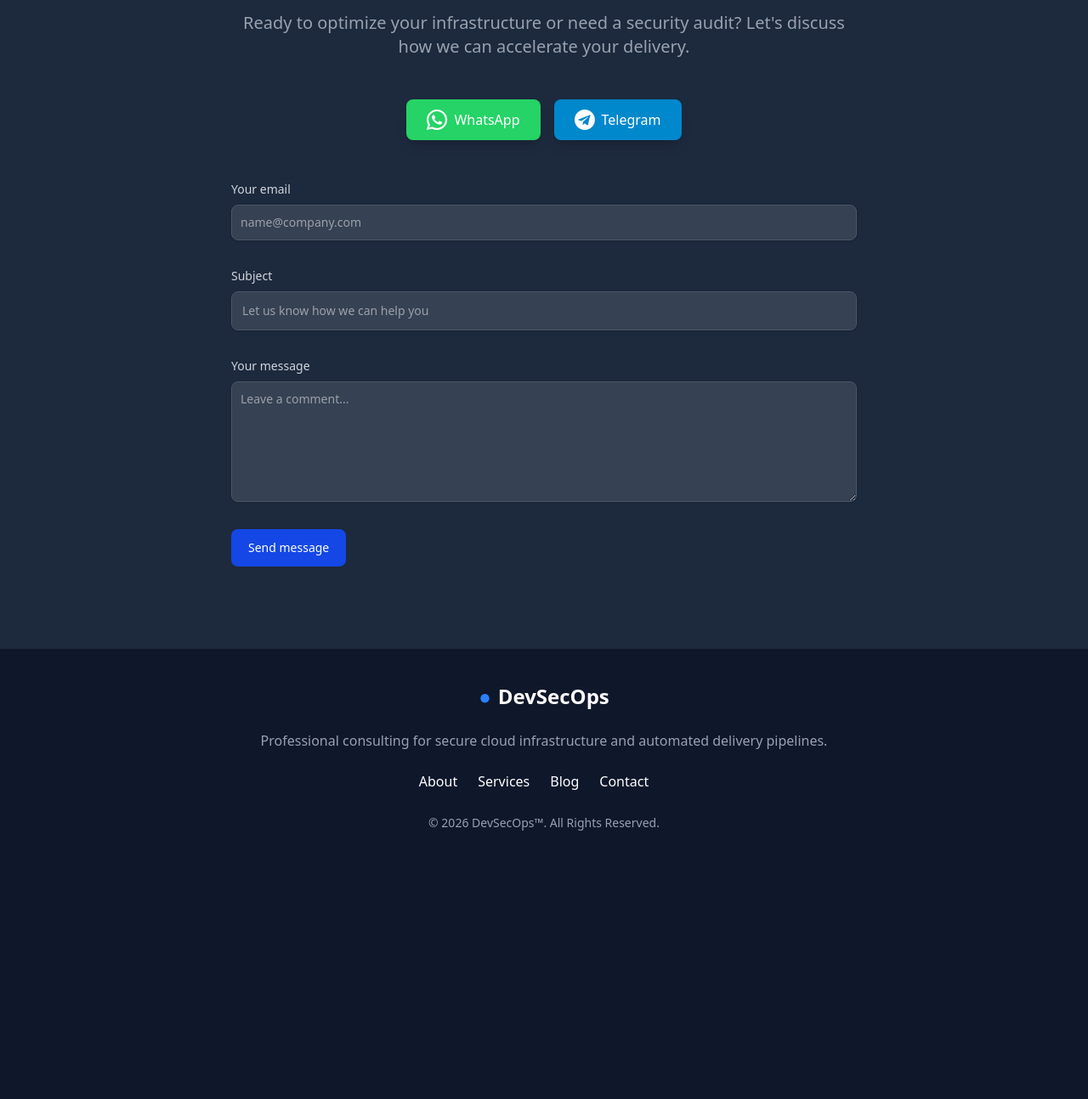
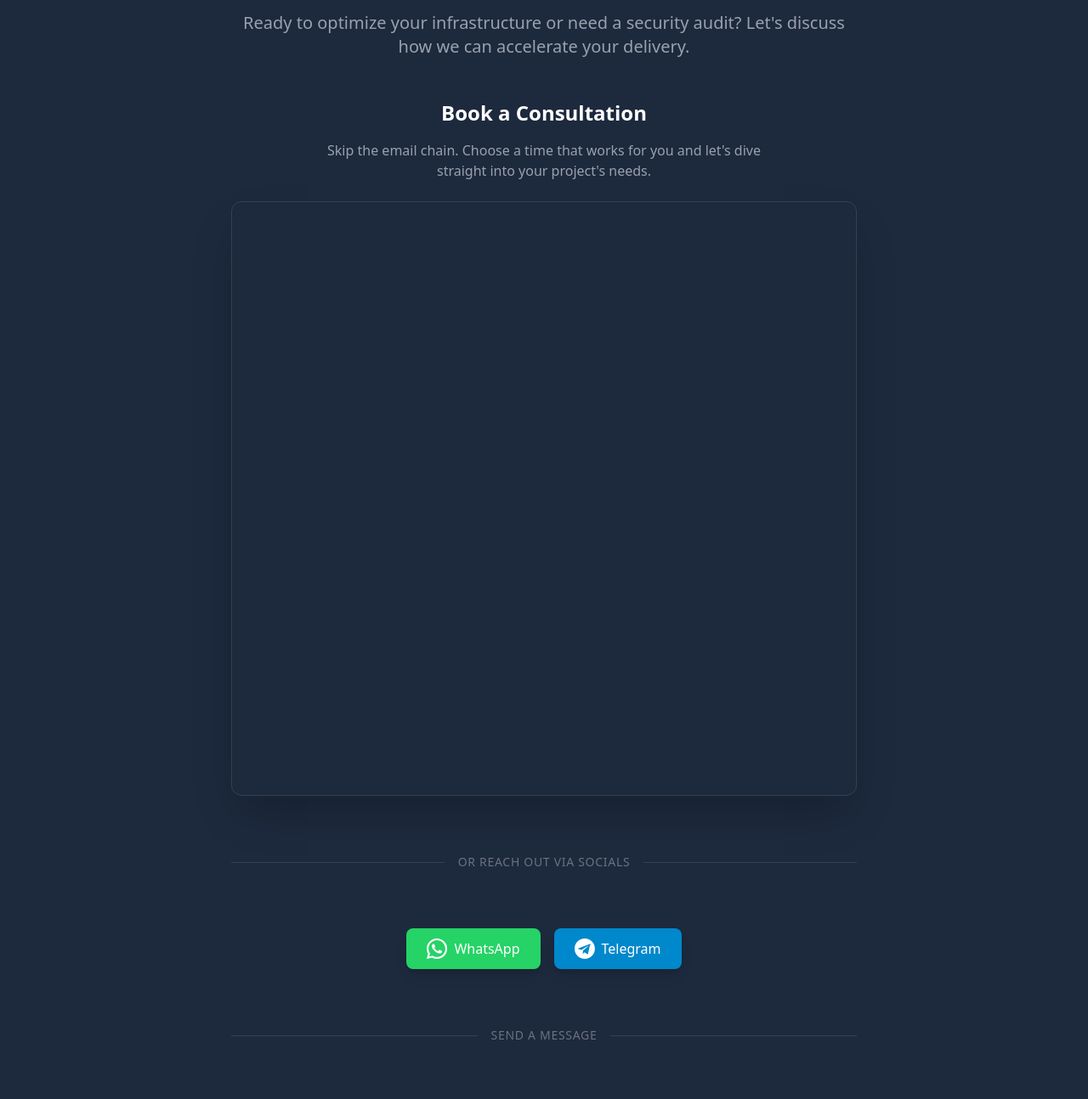
Before and after one commit to iliyakarin/iliyakarin.github.io, an Astro site: page / in a window 1280 px wide. Shown: the part 6706-8000 px from the top of the page at 85% size. Before the commit the page ends 7726 px from the top, so only its background shows below. Built offline with nearby package versions, Linux system fonts and the light colour scheme; Astro itself is replaced by a stand-in of ours; a script that the page names is missing.

Commit message:
added calendly

```diff
--- a/src/components/Contact.astro
+++ b/src/components/Contact.astro
@@ -15,6 +15,37 @@
             Ready to optimize your infrastructure or need a security audit?
             Let's discuss how we can accelerate your delivery.
         </p>
+
+        <div class="mb-12">
+            <h3 class="text-2xl font-bold text-white mb-4 text-center">
+                Book a Consultation
+            </h3>
+            <p class="text-gray-400 text-center mb-6 max-w-lg mx-auto">
+                Skip the email chain. Choose a time that works for you and let's
+                dive straight into your project's needs.
+            </p>
+            <!-- Calendly inline widget begin -->
+            <div
+                class="calendly-inline-widget rounded-xl overflow-hidden shadow-2xl border border-slate-700"
+                data-url="https://calendly.com/iliyakarin-it/30min?hide_landing_page_details=1&hide_gdpr_banner=1&background_color=1e293b&text_color=ffffff&primary_color=3b82f6"
+                style="min-width:320px;height:700px;"
+            >
+            </div>
+            <script
+                type="text/javascript"
+                src="https://assets.calendly.com/assets/external/widget.js"
+                async></script>
+            <!-- Calendly inline widget end -->
+        </div>
+
+        <div class="relative flex py-5 items-center mb-12">
+            <div class="flex-grow border-t border-slate-700"></div>
+            <span
+                class="flex-shrink mx-4 text-gray-500 text-sm font-medium uppercase tracking-wider"
+                >Or Reach Out via Socials</span
+            >
+            <div class="flex-grow border-t border-slate-700"></div>
+        </div>
 
         <div
             class="flex flex-col sm:flex-row justify-center items-center gap-4 mb-12"
@@ -53,6 +84,15 @@
                 </svg>
                 Telegram
             </a>
+        </div>
+
+        <div class="relative flex py-5 items-center mb-12">
+            <div class="flex-grow border-t border-slate-700"></div>
+            <span
+                class="flex-shrink mx-4 text-gray-500 text-sm font-medium uppercase tracking-wider"
+                >Send a Message</span
+            >
+            <div class="flex-grow border-t border-slate-700"></div>
         </div>
 
         <form
```
